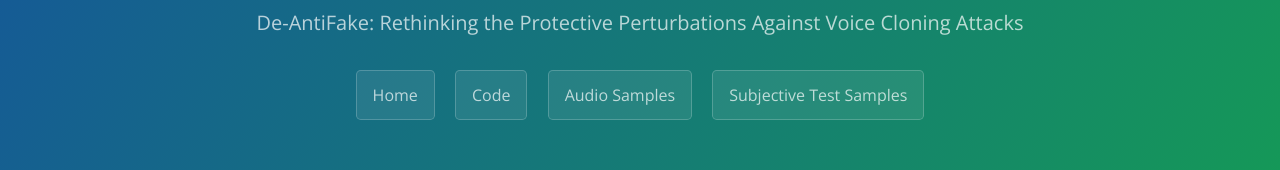
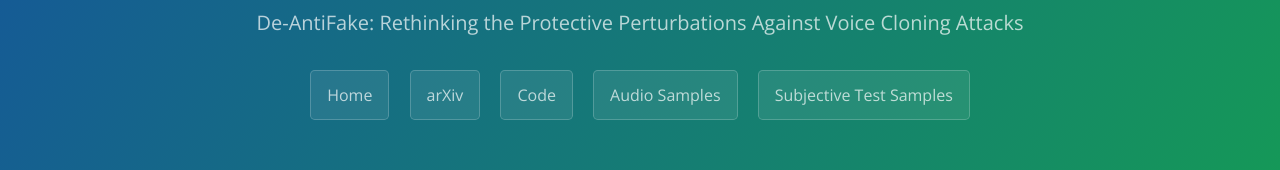
Before and after one commit to de-antifake/de-antifake.github.io, a plain HTML site: page subjective.html in a window 1280 px wide. Shown: the part 167-337 px from the top of the page. Drawn offline with nearby package versions, Linux system fonts and the light colour scheme.

Commit message:
Update subjective.html

```diff
--- a/subjective.html
+++ b/subjective.html
@@ -27,6 +27,7 @@
       <h1 class="project-name">Subjective Test Samples</h1>
       <h2 class="project-tagline">De-AntiFake: Rethinking the Protective Perturbations Against Voice Cloning Attacks</h2>
       <a href="index.html" class="btn">Home</a>
+      <a href="https://arxiv.org/abs/2507.02606" class="btn">arXiv</a>
       <a href="https://github.com/cyberrrange/de-antifake" class="btn">Code</a>
       <a href="samples.html" class="btn">Audio Samples</a>
       <a href="subjective.html" class="btn">Subjective Test Samples</a>
```
